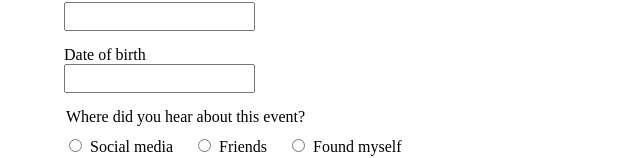
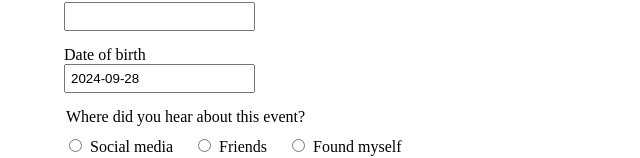
Before and after one commit to Regeln/events_registration_app_eliftech, a React (Vite) app in the folder front-end/: page /event/1/register in a window 1280 px wide. Shown: the part 145-303 px from the top of the page, without its empty margins (0-640 px from the left). Built offline with nearby package versions, Linux system fonts and the light colour scheme.

Commit message:
Add datepicker to birth date input

```diff
--- a/front-end/package.json
+++ b/front-end/package.json
@@ -11,6 +11,7 @@
   },
   "dependencies": {
     "react": "^18.3.1",
+    "react-datepicker": "^7.4.0",
     "react-dom": "^18.3.1",
     "react-router-dom": "^6.26.2"
   },
--- a/front-end/src/views/RegisterPage.jsx
+++ b/front-end/src/views/RegisterPage.jsx
@@ -1,14 +1,16 @@
 import { useRef, useState } from "react";
 import { useParams } from "react-router-dom";
+import DatePicker from "react-datepicker";
+import "react-datepicker/dist/react-datepicker.css";
 
 function RegisterPage() {
     const params = useParams();
     const [error, setError] = useState("");
     const [isSuccess, setIsSuccess] = useState(false);
+    const [birthDatePick, setBirthDatePick] = useState(new Date());
 
     const nameInput = useRef(null);
     const emailInput = useRef(null);
-    const birthDateInput = useRef(null);
     const radioSocialMediaInput = useRef(null);
     const radioFriendsInput = useRef(null);
     const radioFoundMyselfInput = useRef(null);
@@ -31,7 +33,7 @@ function RegisterPage() {
         const participantData = {
             name: nameInput.current.value,
             email: emailInput.current.value,
-            birthDate: birthDateInput.current.value,
+            birthDate: birthDatePick,
             heardFrom: selectedRadio,
             eventId: params.eventId
         };
@@ -71,10 +73,11 @@ function RegisterPage() {
                 />
 
                 <label htmlFor="birth-date">Date of birth</label>
-                <input
-                    type="text"
+                <DatePicker
+                    selected={birthDatePick}
+                    onChange={date => setBirthDatePick(date)}
+                    dateFormat="yyyy-MM-dd"
                     id="birth-date"
-                    ref={birthDateInput}
                 />
 
                 <fieldset>
```
Also changed, not shown: front-end/src/components/Event.jsx (deleted, +0 -18 lines), 1 other file (tests, documents, lock files or other folders).
